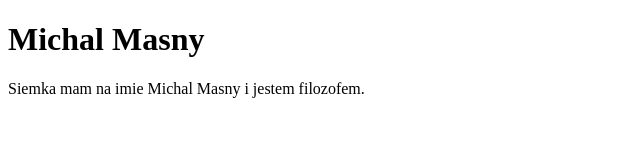
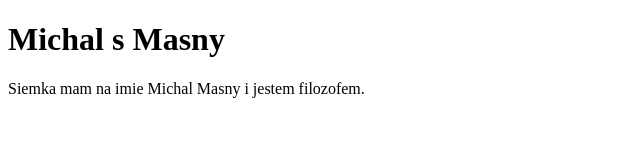
Before and after one commit to michalmasny/michalmasny.github.io, a plain HTML site: page index.html in a window 1280 px wide. Shown: the whole page, without its empty margins (0-640 px from the left). Drawn offline with Linux system fonts and the light colour scheme.

Commit message:
Update index.html

```diff
--- a/index.html
+++ b/index.html
@@ -1,7 +1,7 @@
 <!DOCTYPE html>
 <html>
 <body>
-<h1>Michal Masny</h1>
+<h1>Michal s Masny</h1>
 <p>Siemka mam na imie Michal Masny i jestem filozofem.</p>
 </body>
 </html>
```
